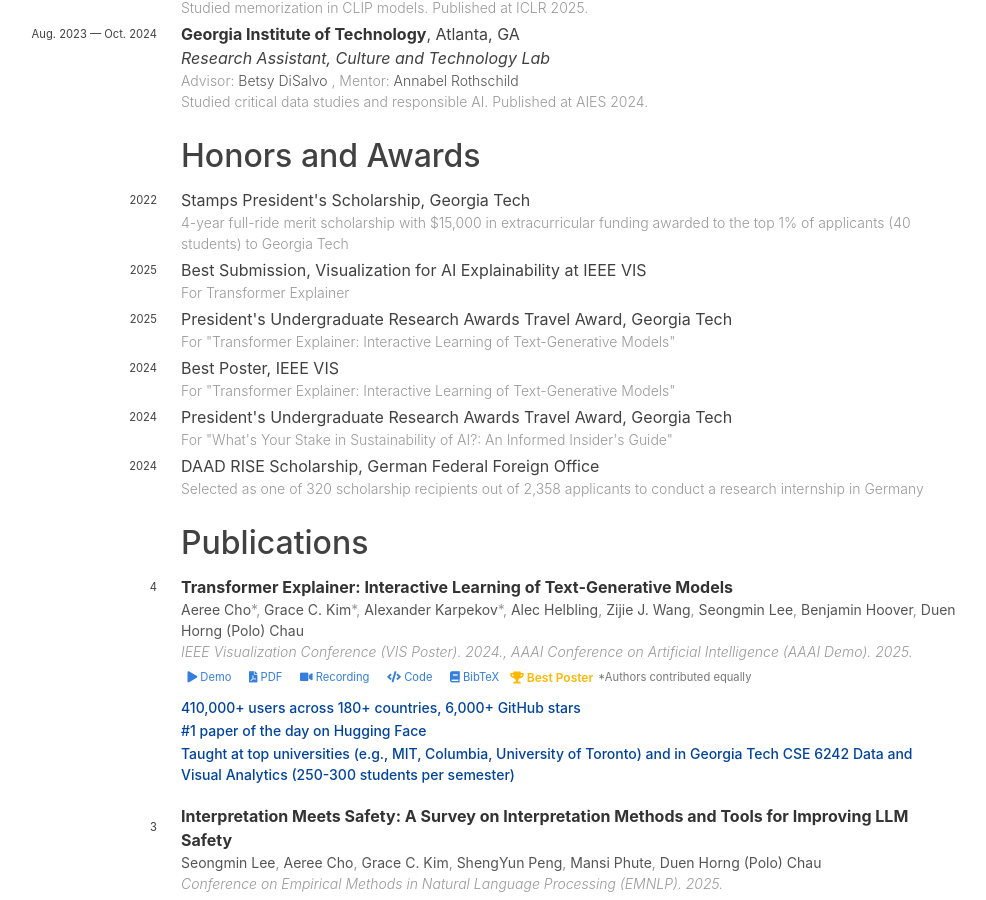
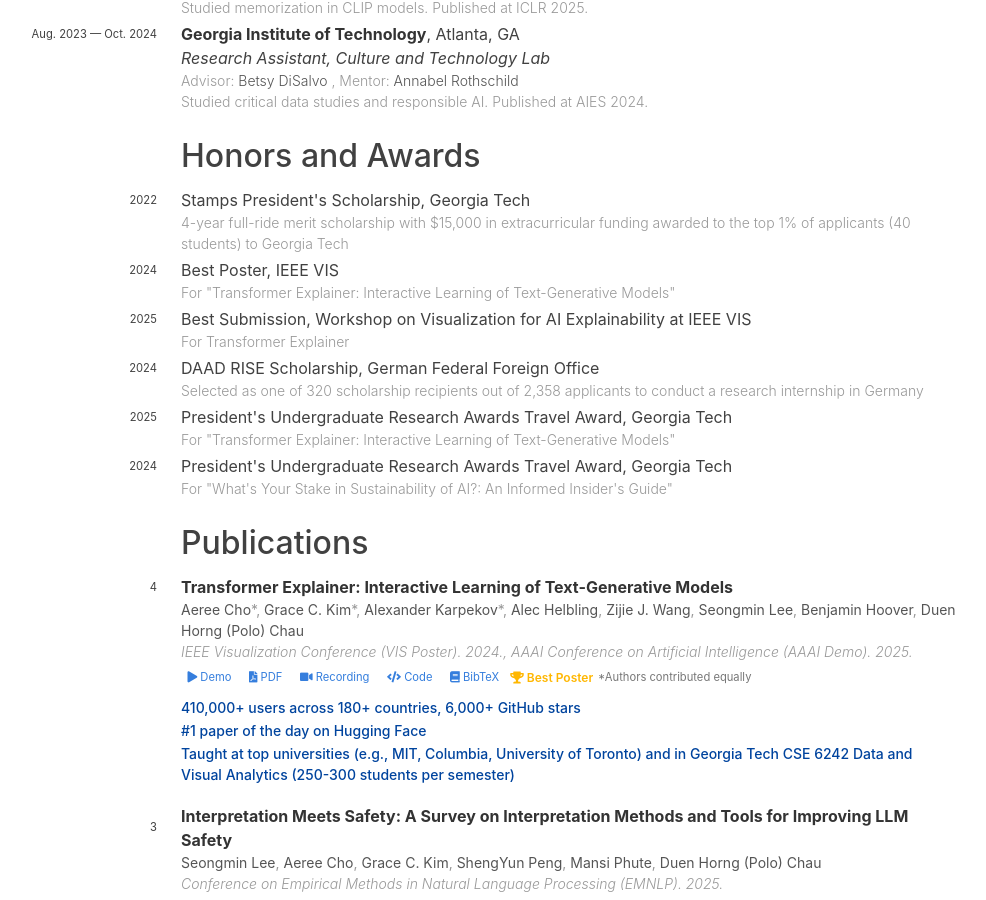
Before and after one commit to gracekimcy/gracekimcy.github.io, a Jekyll site: the page built from cv.md, in a window 1280 px wide and 900 px high, scrolled down 1013 px. Shown: the whole window, without its empty margins (151-1137 px from the left). Built offline with Jekyll 4.4.1, drawn with Linux system fonts in a browser that asks for light colours; nearby versions of some CDN libraries; some web fonts are replaced.

Commit message:
update cv

```diff
--- a/_data/awards.yaml
+++ b/_data/awards.yaml
@@ -2,24 +2,24 @@
   description: 4-year full-ride merit scholarship with $15,000 in extracurricular funding awarded to the top 1% of applicants (40 students) to Georgia Tech
   year: 2022
 
-- name: "Best Submission, Visualization for AI Explainability at IEEE VIS"
+- name: "Best Poster, IEEE VIS"
+  description: 'For "Transformer Explainer: Interactive Learning of Text-Generative Models"'
+  year: 2024
+
+- name: "Best Submission, Workshop on Visualization for AI Explainability at IEEE VIS"
   description: 'For Transformer Explainer'
   year: 2025
+
+- name: "DAAD RISE Scholarship, German Federal Foreign Office"
+  description: Selected as one of 320 scholarship recipients out of 2,358 applicants to conduct a research internship in Germany
+  year: 2024
 
 - name: "President's Undergraduate Research Awards Travel Award, Georgia Tech"
   description: 'For "Transformer Explainer: Interactive Learning of Text-Generative Models"'
   year: 2025
 
-- name: "Best Poster, IEEE VIS"
-  description: 'For "Transformer Explainer: Interactive Learning of Text-Generative Models"'
-  year: 2024
-
 - name: "President's Undergraduate Research Awards Travel Award, Georgia Tech"
   description: "For \"What's Your Stake in Sustainability of AI?: An Informed Insider's Guide\""
-  year: 2024
-
-- name: "DAAD RISE Scholarship, German Federal Foreign Office"
-  description: Selected as one of 320 scholarship recipients out of 2,358 applicants to conduct a research internship in Germany
   year: 2024
 
 # - name: Best Paper, Honorable Mention at ACM CHI Conference
```
